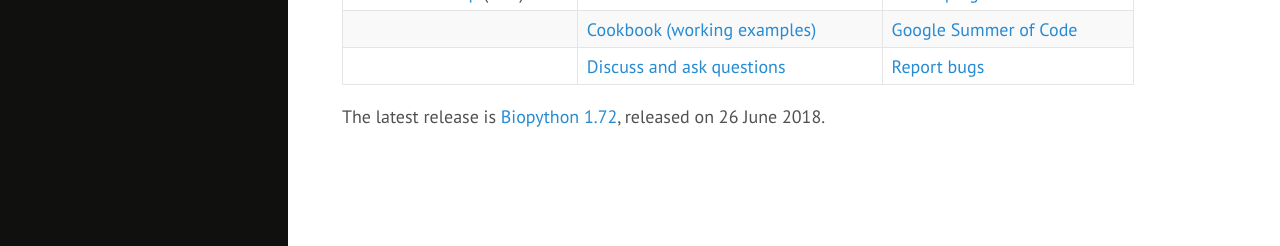
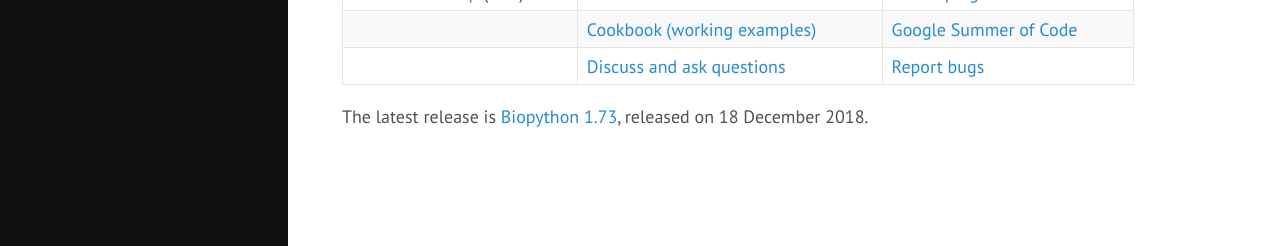
Before and after one commit to biopython/biopython.github.io, a Jekyll site: the page built from wiki/Biopython.md, in a window 1280 px wide. Shown: the part 651-897 px from the top of the page. Built offline with Jekyll 4.4.1, drawn with Linux system fonts in a browser that asks for light colours.

Commit message:
Biopython 1.73 is out

```diff
--- a/wiki/Biopython.md
+++ b/wiki/Biopython.md
@@ -43,5 +43,5 @@ the libraries and tools.
 |                                                                                                                                                | [ Cookbook (working examples)](wiki/Category%3ACookbook "wikilink")                                                                  | [Google Summer of Code](wiki/Google_Summer_of_Code "wikilink")                                                                     |
 |                                                                                                                                                | [ Discuss and ask questions](wiki/Mailing_lists "wikilink")                                                                          | [Report bugs](https://github.com/biopython/biopython/issues) |
 
-The latest release is [Biopython 1.72](wiki/Download "wikilink"), released on
-26 June 2018.
+The latest release is [Biopython 1.73](wiki/Download "wikilink"), released on
+18 December 2018.
```
